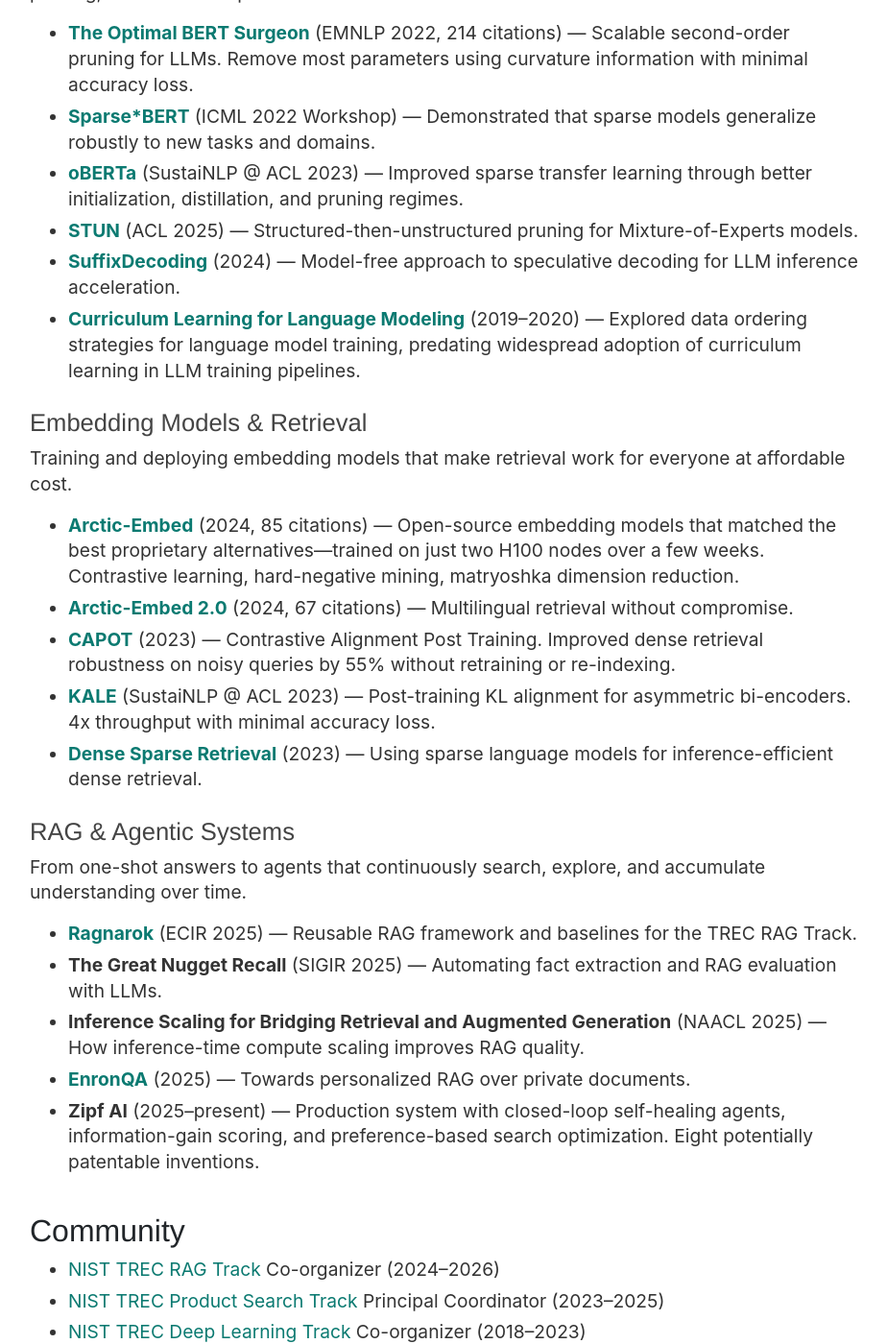
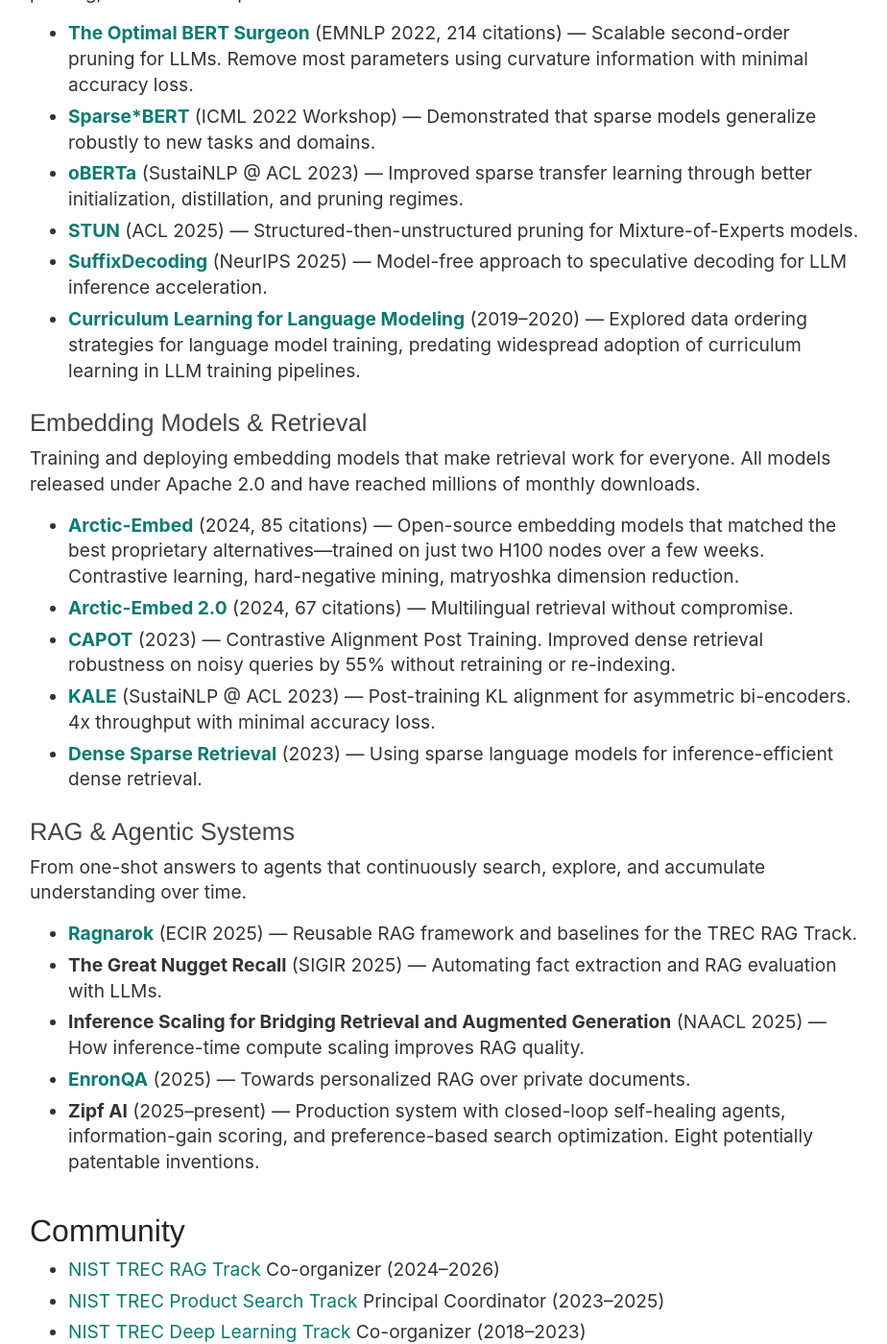
Before and after one commit to spacemanidol/spacemanidol.github.io, a Jekyll site: the page built from research/index.html, in a window 1280 px wide and 1400 px high, scrolled down 881 px. Shown: the whole window at 96% size, without its empty margins (176-1100 px from the left). Built offline with Jekyll 4.4.1, drawn with Linux system fonts in a browser that asks for light colours; some of the changed text lies outside the part shown.

Commit message:
Fix: co-created MS MARCO, SuffixDecoding at NeurIPS 2025, embedding details, TA role
- research: MS MARCO "co-created" (was still "created" in one spot)
- research/cv: SuffixDecoding venue is NeurIPS 2025, not "2024"
- research: embedding models released Apache 2.0, millions of monthly downloads
- research/cv: TA for CS 510 and CS 410, not just guest lecturer

Co-Authored-By: Claude Opus 4.6 <noreply@anthropic.com>

```diff
--- a/cv/index.html
+++ b/cv/index.html
@@ -22,7 +22,7 @@ title: CV of Daniel Campos
 	<p>Michael J Ryan, Danmei Xu, Chris Nivera, <strong>Daniel Campos</strong> - <a href='https://arxiv.org/abs/2505.00263'>EnronQA: Towards Personalized RAG over Private Documents</a></p>
 
 	<h4>2024</h4>
-	<p>Gabriele Oliaro, Zhihao Jia, <strong>Daniel Campos</strong>, Aurick Qiao - <a href='https://arxiv.org/abs/2411.04975'>SuffixDecoding: A Model-Free Approach to Speeding Up Large Language Model Inference</a></p>
+	<p>Gabriele Oliaro, Zhihao Jia, <strong>Daniel Campos</strong>, Aurick Qiao - <a href='https://arxiv.org/abs/2411.04975'>SuffixDecoding: A Model-Free Approach to Speeding Up Large Language Model Inference</a> - NeurIPS 2025</p>
 	<p>Sahaj Upadhyay, Ronak Pradeep, Nandan Thakur, <strong>Daniel Campos</strong>, Nick Craswell, Ian Soboroff, Jimmy Lin - <a href='https://arxiv.org/abs/2411.08275'>A Large-Scale Study of Relevance Assessments with Large Language Models: An Initial Look</a></p>
 	<p>Ronak Pradeep, Nandan Thakur, Sahel Sharifymoghaddam, Eric Zhang, Ryan Nguyen, <strong>Daniel Campos</strong>, Nick Craswell, Jimmy Lin - <a href='https://arxiv.org/abs/2406.16828'>Ragnarok: A Reusable RAG Framework and Baselines for TREC 2024 Retrieval-Augmented Generation Track</a> - <a href='https://www.ecir2025.eu/'>ECIR 2025</a></p>
 	<p>Hossein A. Rahmani, Nick Craswell, Emine Yilmaz, Bhaskar Mitra, <strong>Daniel Campos</strong> - <a href='https://arxiv.org/abs/2405.07767'>Synthetic Test Collections for Retrieval Evaluation</a> - <a href='https://sigir-2024.github.io/'>SIGIR 2024</a></p>
--- a/research/index.html
+++ b/research/index.html
@@ -25,12 +25,12 @@ title: Research - Daniel Campos
 	<li><strong><a href="https://arxiv.org/abs/2205.12452">Sparse*BERT</a></strong> (ICML 2022 Workshop) &mdash; Demonstrated that sparse models generalize robustly to new tasks and domains.</li>
 	<li><strong><a href="https://arxiv.org/abs/2303.17612">oBERTa</a></strong> (SustaiNLP @ ACL 2023) &mdash; Improved sparse transfer learning through better initialization, distillation, and pruning regimes.</li>
 	<li><strong><a href="https://arxiv.org/abs/2409.06211">STUN</a></strong> (ACL 2025) &mdash; Structured-then-unstructured pruning for Mixture-of-Experts models.</li>
-	<li><strong><a href="https://arxiv.org/abs/2411.04975">SuffixDecoding</a></strong> (2024) &mdash; Model-free approach to speculative decoding for LLM inference acceleration.</li>
+	<li><strong><a href="https://arxiv.org/abs/2411.04975">SuffixDecoding</a></strong> (NeurIPS 2025) &mdash; Model-free approach to speculative decoding for LLM inference acceleration.</li>
 	<li><strong><a href="https://arxiv.org/abs/2108.02170">Curriculum Learning for Language Modeling</a></strong> (2019&ndash;2020) &mdash; Explored data ordering strategies for language model training, predating widespread adoption of curriculum learning in LLM training pipelines.</li>
 </ul>
 
 <h3>Embedding Models & Retrieval</h3>
-<p>Training and deploying embedding models that make retrieval work for everyone at affordable cost.</p>
+<p>Training and deploying embedding models that make retrieval work for everyone. All models released under Apache 2.0 and have reached millions of monthly downloads.</p>
 <ul>
 	<li><strong><a href="https://arxiv.org/abs/2405.05374">Arctic-Embed</a></strong> (2024, 85 citations) &mdash; Open-source embedding models that matched the best proprietary alternatives&mdash;trained on just two H100 nodes over a few weeks. Contrastive learning, hard-negative mining, matryoshka dimension reduction.</li>
 	<li><strong><a href="https://arxiv.org/abs/2412.04506">Arctic-Embed 2.0</a></strong> (2024, 67 citations) &mdash; Multilingual retrieval without compromise.</li>
```
Also changed, not shown: other parts of cv/index.html (+1 -1 lines), other parts of research/index.html (+1 -1 lines).
